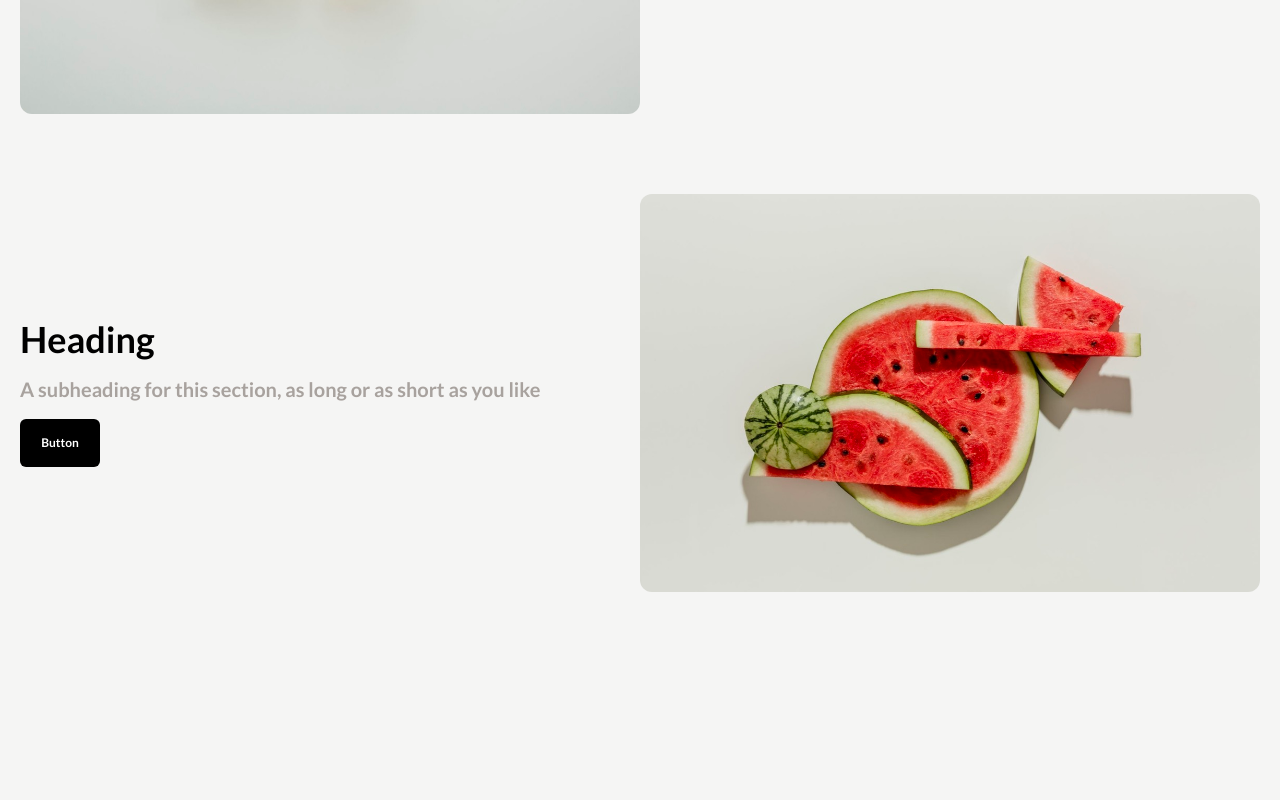
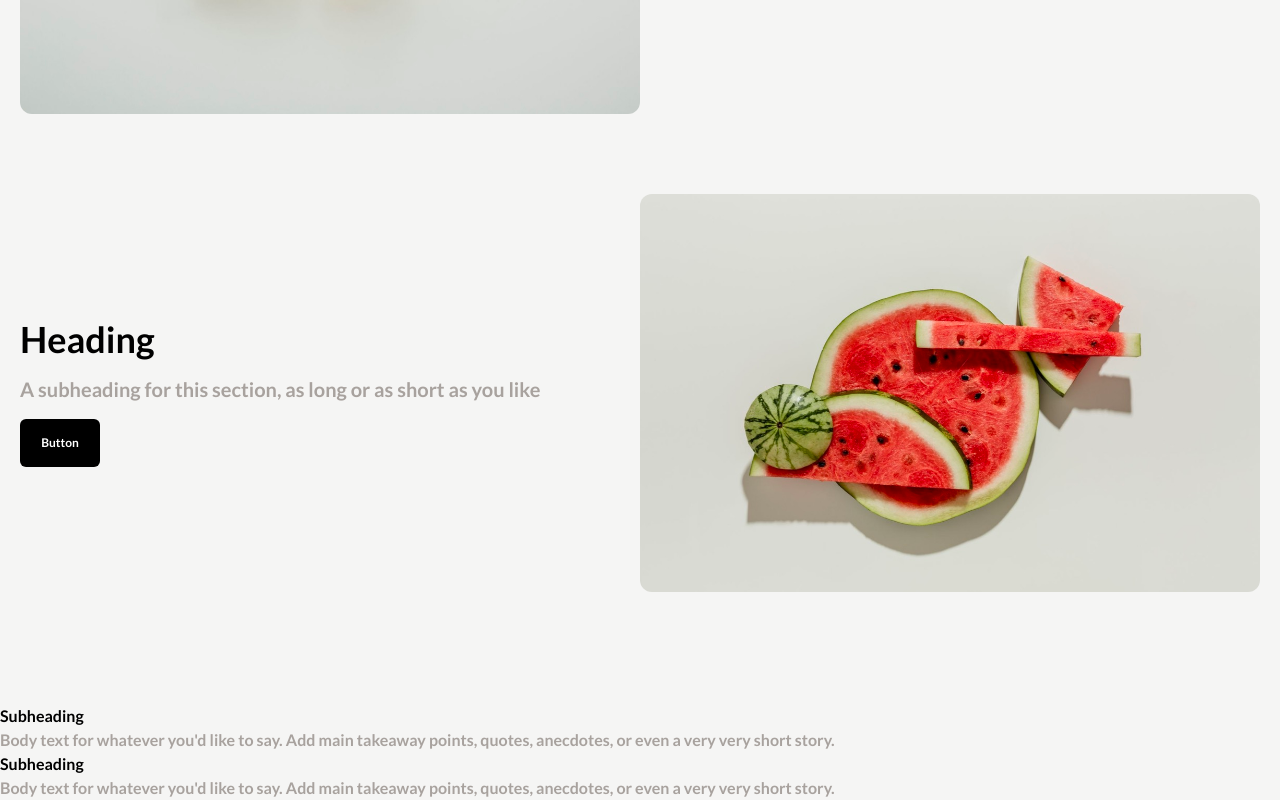
Before and after one commit to YM202c2100/figma-reproduction, a Next.js app: page / in a window 1280 px wide. Shown: the part 869-1669 px from the top of the page. Before the commit the page ends 1573 px from the top, so only its background shows below. Built offline with nearby package versions, Linux system fonts and the light colour scheme.

Commit message:
[add] AboutFeaturesコンポーネントの追加

```diff
--- /dev/null
+++ b/app/components/aboutFeatures.tsx
@@ -0,0 +1,27 @@
+import Image from "next/image"
+
+export default function AboutFeatures(){
+  return(
+    <div>
+      <div>
+        <div>
+        {/* <Image/> */}
+        <h4>Subheading</h4>
+        <p className="text-stone-400">
+          Body text for whatever you'd like to say. Add main
+          takeaway points, quotes, anecdotes, or even a very
+          very short story.
+        </p>
+        </div>
+        <div>
+        <h4>Subheading</h4>
+        <p className="text-stone-400">
+          Body text for whatever you'd like to say. Add main
+          takeaway points, quotes, anecdotes, or even a very
+          very short story.
+        </p>
+        </div>
+      </div>
+    </div>
+  )
+}
--- a/app/page.tsx
+++ b/app/page.tsx
@@ -1,6 +1,7 @@
 // import Header from "app/components/header.tsx"
 import Header from "./components/header"
 import CardGenerator from "./components/cardGenerator"
+import AboutFeatures from "./components/aboutFeatures"
 
 export default function Page() {
   return (
@@ -18,6 +19,7 @@ export default function Page() {
       <div className="container mx-auto my-28">
         <CardGenerator/>
       </div>
+      <AboutFeatures/>
     </div>
 
   )
```
